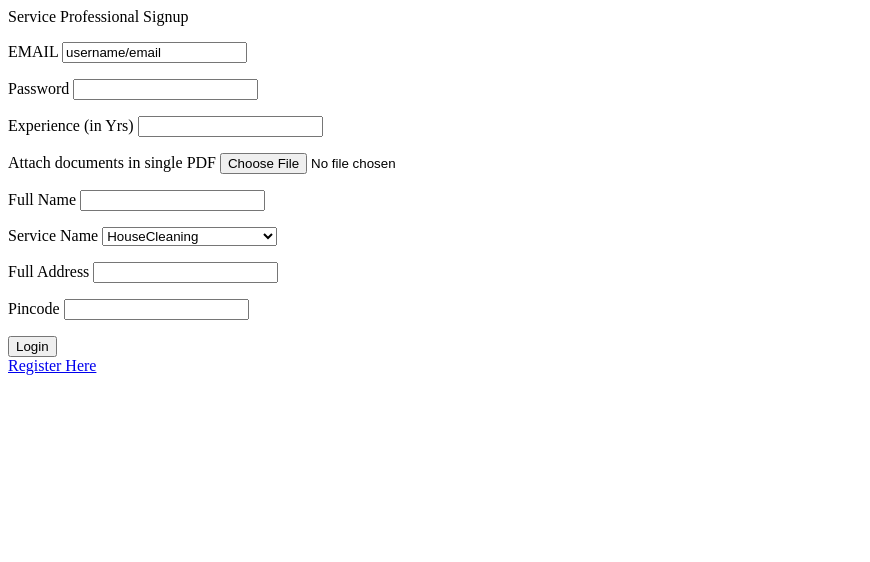
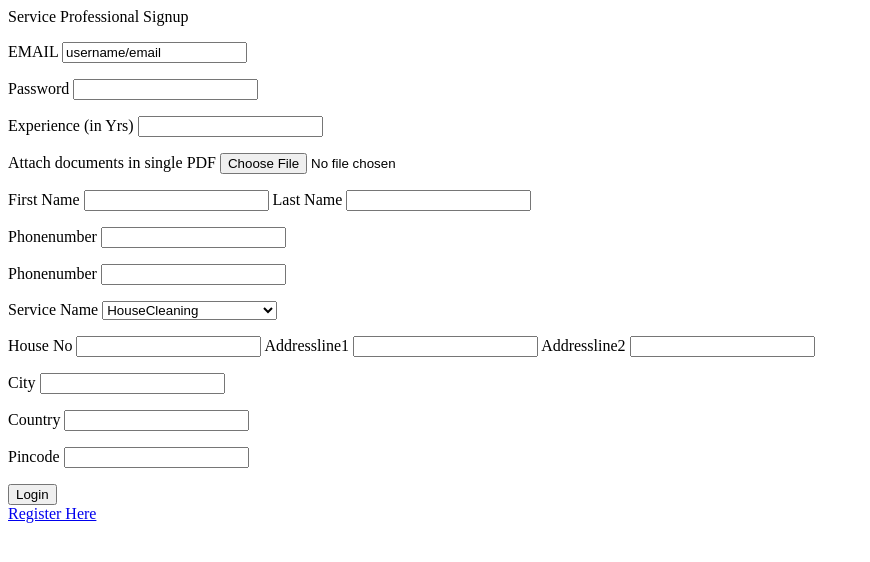
Before and after one commit to SrutaKeerthiS/MAD1-Project, a Python web app: template HomeAssitPro/Templates/ServiceProfessional.html in a window 1280 px wide. Shown: the top 562 px of the page, without its empty margins (0-870 px from the left). Run offline with Jinja, Linux system fonts and the light colour scheme; the template is opened without the code that fills it, so the values that code supplies are empty.

Commit message:
Done change in professional

```diff
--- a/HomeAssitPro/Templates/ServiceProfessional.html
+++ b/HomeAssitPro/Templates/ServiceProfessional.html
@@ -14,7 +14,7 @@
         </p>
         <p>
         <label for="pwd" >Password</label>
-        <input type="password">
+        <input type="password" id="pwd" name="pwd">
         </p>
         <p>
         <label for="Exp">Experience (in Yrs)</label>
@@ -25,8 +25,18 @@
         <input type="file">
         </p>
         <p>
-        <label for="full name">Full Name</label>
-        <input type="text">
+        <span><label for="fname">First Name</label>
+        <input type="text" id="fname" name="fname"></span>
+        <span><label for="lname">Last Name</label>
+        <input type="text" id="lname" name="lname"></span>
+        </p>
+        <p>
+        <label for="phno">Phonenumber</label>
+        <input type="int" id="phno" name="phno">
+        </p>
+        <p>
+        <label for="altphno">Phonenumber</label>
+        <input type="int" id="altphno" name="altphno">
         </p>
         <p>
         <label for="Service name">Service Name</label>
@@ -38,7 +48,24 @@
         </select>
         </p>
         <p>
-        <label for="Address">Full Address</label>
+        <span>
+        <label for="ad1">House No</label>
+        <input type="text" id="ad1" name="ad1">
+        </span>
+        <span>
+        <label for="ad2">Addressline1</label>
+        <input type="text" id="ad2" name="ad2">
+        </span>
+        <span>
+        <label for="ad3">Addressline2</label>
+        <input type="text" id="ad3" name="ad3">
+        </p></span>
+        <p>
+        <label for="city">City</label>
+        <input type="text" id="city" name="city">
+        </p></span>
+        <p>
+        <label for="country">Country</label>
         <input type="text">
         </p>
         <p>
```
Lines whose indentation alone changed are shown as unchanged.
